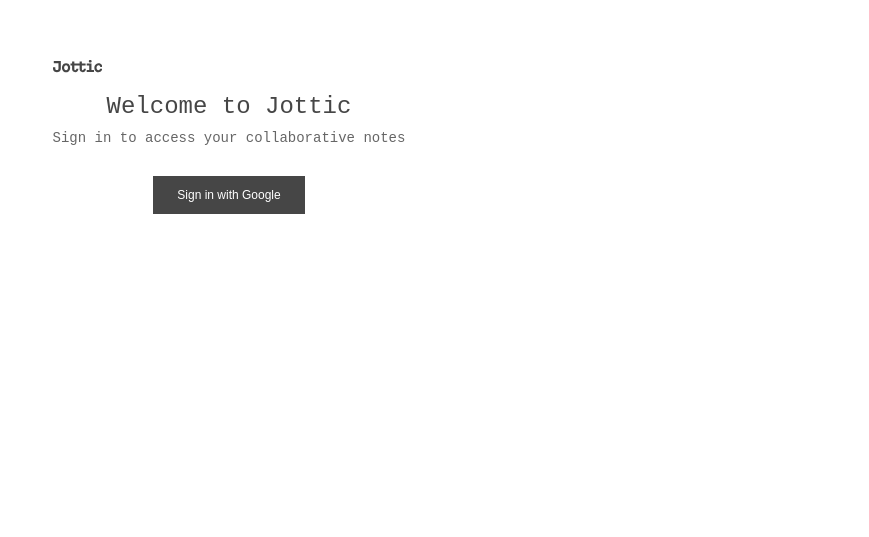
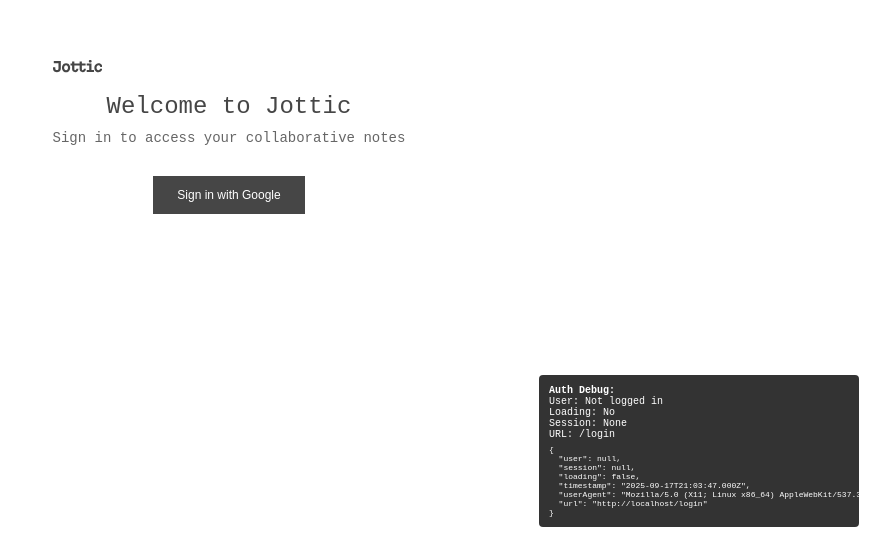
Before and after one commit to tommywhitehead/jottic, a React (Vite) app: page /login in a window 1280 px wide. Shown: the part 263-800 px from the top of the page, without its empty margins (411-1280 px from the left). Built offline with nearby package versions, Linux system fonts and the light colour scheme; no server answers; a web font is replaced by a local one; what @liveblocks/client, @liveblocks/react would draw is missing.

Commit message:
testing logout

```diff
--- a/src/App.tsx
+++ b/src/App.tsx
@@ -14,6 +14,7 @@
 import { AuthCallback } from './components/AuthCallback';
 import { AuthenticatedRoomProvider } from './components/AuthenticatedRoomProvider';
 import { ProtectedRoute } from './components/ProtectedRoute';
+import { LogoutDebug } from './components/LogoutDebug';
 import { useOthers } from './lib/liveblocks';
 import { generateRandomId } from './lib/randomId';
 import './App.css';
@@ -309,6 +310,7 @@
 export default function App() {
   return (
     <AuthProvider>
+      <LogoutDebug />
       <Routes>
         <Route path="/login" element={<LoginPage />} />
         <Route path="/logout" element={<LogoutPage />} />
--- a/src/components/LoginButton.tsx
+++ b/src/components/LoginButton.tsx
@@ -1,4 +1,4 @@
-import React from 'react';
+import React, { useState } from 'react';
 import { useNavigate } from 'react-router-dom';
 import { useAuth } from '../contexts/AuthContext';
 
@@ -7,8 +7,33 @@
 }
 
 export function LoginButton({ className = '' }: LoginButtonProps) {
-  const { user, loading } = useAuth();
+  const { user, loading, signOut } = useAuth();
   const navigate = useNavigate();
+  const [isLoggingOut, setIsLoggingOut] = useState(false);
+
+  const handleLogout = async () => {
+    try {
+      setIsLoggingOut(true);
+
+      // Clear any stored intended URL
+      sessionStorage.removeItem('intendedUrl');
+      localStorage.removeItem('intendedUrl');
+
+      // Sign out from Supabase
+      await signOut();
+
+      // Redirect to login page
+      navigate('/login', { replace: true });
+    } catch (error) {
+      console.error('Error during logout:', error);
+      // Even if logout fails, clear storage and redirect to login
+      sessionStorage.removeItem('intendedUrl');
+      localStorage.removeItem('intendedUrl');
+      navigate('/login', { replace: true });
+    } finally {
+      setIsLoggingOut(false);
+    }
+  };
 
   if (loading) {
     return (
@@ -22,10 +47,10 @@
     return (
       <span
         className={`header-link ${className}`}
-        onClick={() => navigate('/logout')}
-        style={{ cursor: 'pointer' }}
+        onClick={handleLogout}
+        style={{ cursor: isLoggingOut ? 'not-allowed' : 'pointer' }}
       >
-        logout
+        {isLoggingOut ? 'logging out...' : 'logout'}
       </span>
     );
   }
--- /dev/null
+++ b/src/components/LogoutDebug.tsx
@@ -0,0 +1,49 @@
+import React, { useEffect, useState } from 'react';
+import { useAuth } from '../contexts/AuthContext';
+
+export function LogoutDebug() {
+  const { user, session, loading } = useAuth();
+  const [debugInfo, setDebugInfo] = useState<any>({});
+
+  useEffect(() => {
+    const info = {
+      user: user ? { id: user.id, email: user.email } : null,
+      session: session ? { access_token: session.access_token ? 'present' : 'missing' } : null,
+      loading,
+      timestamp: new Date().toISOString(),
+      userAgent: navigator.userAgent,
+      url: window.location.href,
+    };
+    setDebugInfo(info);
+  }, [user, session, loading]);
+
+  // Only show in development or when there's an issue
+  if (process.env.NODE_ENV === 'production' && !window.location.search.includes('debug')) {
+    return null;
+  }
+
+  return (
+    <div style={{
+      position: 'fixed',
+      bottom: '10px',
+      right: '10px',
+      background: 'rgba(0,0,0,0.8)',
+      color: 'white',
+      padding: '10px',
+      fontSize: '10px',
+      fontFamily: 'monospace',
+      maxWidth: '300px',
+      zIndex: 9999,
+      borderRadius: '4px'
+    }}>
+      <div><strong>Auth Debug:</strong></div>
+      <div>User: {user ? 'Logged in' : 'Not logged in'}</div>
+      <div>Loading: {loading ? 'Yes' : 'No'}</div>
+      <div>Session: {session ? 'Present' : 'None'}</div>
+      <div>URL: {window.location.pathname}</div>
+      <pre style={{ fontSize: '8px', margin: '5px 0 0 0' }}>
+        {JSON.stringify(debugInfo, null, 2)}
+      </pre>
+    </div>
+  );
+}
--- a/src/components/LogoutPage.tsx
+++ b/src/components/LogoutPage.tsx
@@ -1,34 +1,51 @@
-import React, { useEffect } from 'react';
+import React, { useEffect, useState } from 'react';
 import { useNavigate } from 'react-router-dom';
 import { useAuth } from '../contexts/AuthContext';
 
 export function LogoutPage() {
   const { signOut, loading } = useAuth();
   const navigate = useNavigate();
+  const [isLoggingOut, setIsLoggingOut] = useState(true);
 
   useEffect(() => {
     const handleLogout = async () => {
       try {
+        setIsLoggingOut(true);
+
+        // Clear any stored intended URL first
+        sessionStorage.removeItem('intendedUrl');
+        localStorage.removeItem('intendedUrl');
+
+        // Sign out from Supabase
         await signOut();
-        // Clear any stored intended URL
-        sessionStorage.removeItem('intendedUrl');
+
+        // Force a small delay to ensure state is cleared
+        await new Promise(resolve => setTimeout(resolve, 100));
+
         // Redirect to login page
         navigate('/login', { replace: true });
       } catch (error) {
         console.error('Error during logout:', error);
-        // Even if logout fails, redirect to login
+        // Even if logout fails, clear storage and redirect to login
+        sessionStorage.removeItem('intendedUrl');
+        localStorage.removeItem('intendedUrl');
         navigate('/login', { replace: true });
+      } finally {
+        setIsLoggingOut(false);
       }
     };
 
-    handleLogout();
-  }, [signOut, navigate]);
+    // Only proceed if not already loading
+    if (!loading) {
+      handleLogout();
+    }
+  }, [signOut, navigate, loading]);
 
   return (
     <div className="logout-page">
       <div className="logout-container">
         <div className="logout-content">
-          <div>Signing out...</div>
+          <div>{isLoggingOut ? 'Signing out...' : 'Redirecting to login...'}</div>
         </div>
       </div>
     </div>
--- a/src/contexts/AuthContext.tsx
+++ b/src/contexts/AuthContext.tsx
@@ -65,9 +65,18 @@
   };
 
   const signOut = async () => {
-    const { error } = await supabase.auth.signOut();
-    if (error) {
+    try {
+      const { error } = await supabase.auth.signOut();
+      if (error) {
+        console.error('Error signing out:', error);
+        throw error;
+      }
+      // Clear local state immediately
+      setUser(null);
+      setSession(null);
+    } catch (error) {
       console.error('Error signing out:', error);
+      throw error;
     }
   };
 
```
Also changed, not shown: 2 other files (tests, documents, lock files or other folders).
